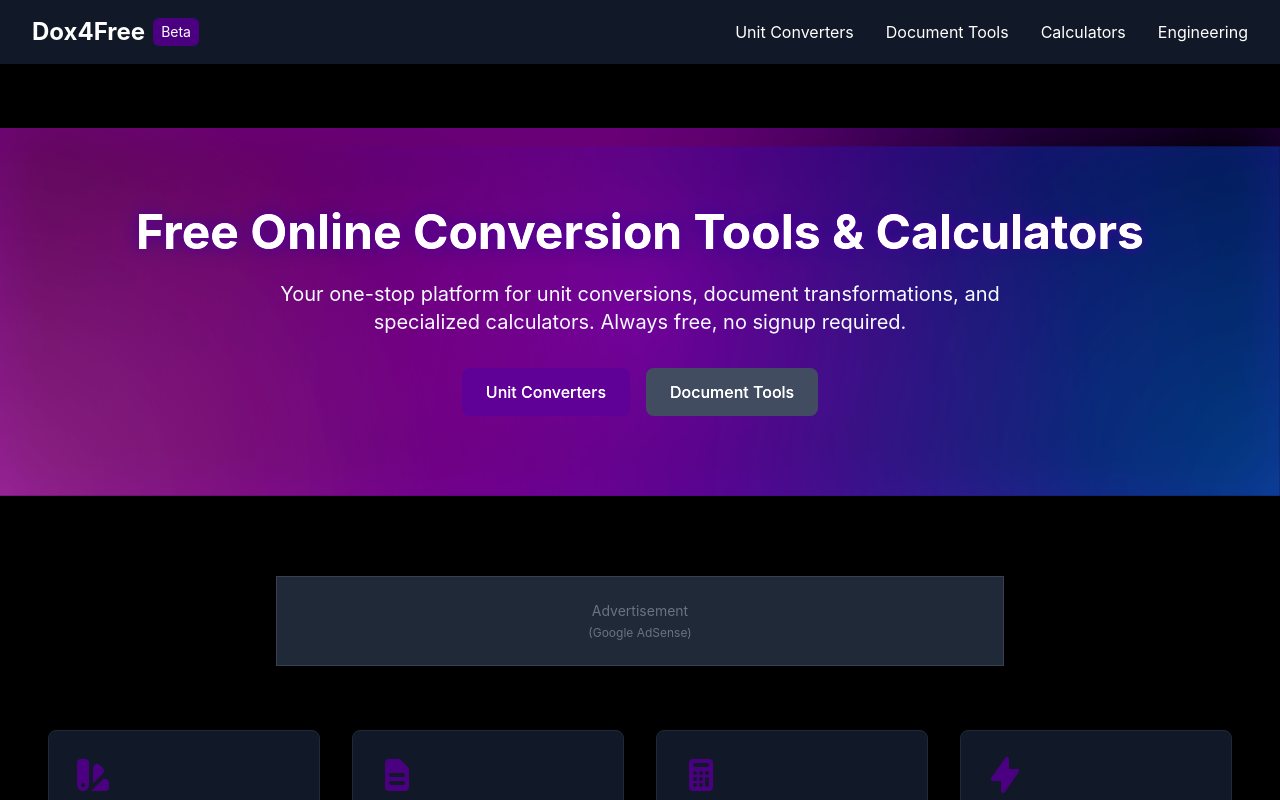
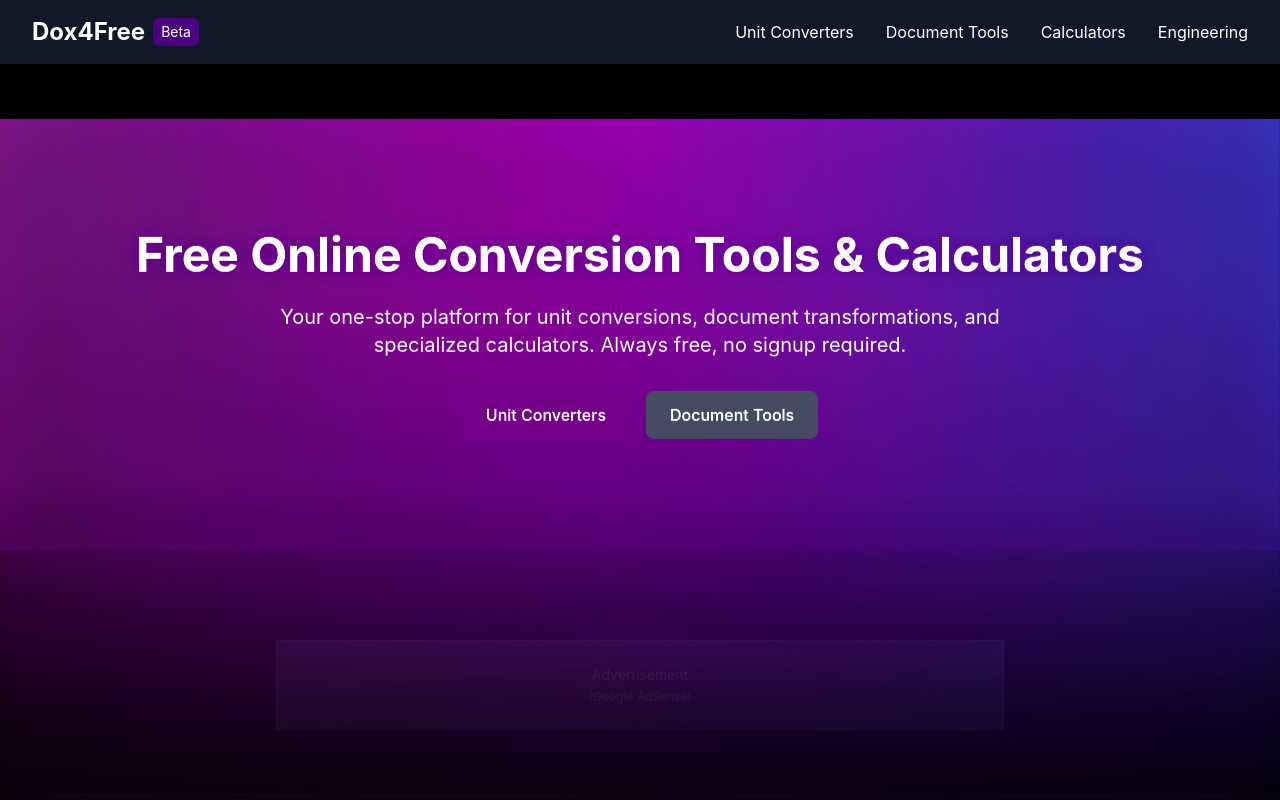
Before and after one commit to Evrenyilmaz101/dox4free, a React (Create React App) app: page / in a window 1280 px wide. Shown: the top 800 px of the page. Built offline with nearby package versions, Linux system fonts and the light colour scheme.

Commit message:
Extend radiating colors with smooth fade-out effect

```diff
--- a/src/index.css
+++ b/src/index.css
@@ -26,17 +26,17 @@ code {
 @keyframes pulse-slow {
   0% {
     opacity: 0.5;
-    transform: scale(0.95);
+    transform: scale(0.98);
     filter: brightness(0.8) saturate(0.9);
   }
   50% {
     opacity: 1;
-    transform: scale(1.05);
+    transform: scale(1.02);
     filter: brightness(1.3) saturate(1.5);
   }
   100% {
     opacity: 0.5;
-    transform: scale(0.95);
+    transform: scale(0.98);
     filter: brightness(0.8) saturate(0.9);
   }
 }
@@ -44,40 +44,41 @@ code {
 @keyframes pulse-reverse {
   0% {
     opacity: 0.6;
-    transform: scale(1.1);
+    transform: scale(1.05);
     filter: brightness(0.9) saturate(1);
   }
   50% {
     opacity: 0.9;
-    transform: scale(0.95);
+    transform: scale(0.98);
     filter: brightness(1.4) saturate(1.6);
   }
   100% {
     opacity: 0.6;
-    transform: scale(1.1);
+    transform: scale(1.05);
     filter: brightness(0.9) saturate(1);
   }
 }
 
-@keyframes rotate-slow {
-  0% {
-    transform: rotate(0deg) scale(1);
+/* Float animation for gradual vertical movement */
+@keyframes float {
+  0%, 100% {
+    transform: translateY(0);
   }
-  100% {
-    transform: rotate(360deg) scale(1);
+  50% {
+    transform: translateY(-10px);
   }
 }
 
 .hero-gradient-1 {
-  animation: pulse-slow 8s ease-in-out infinite;
+  animation: pulse-slow 15s ease-in-out infinite;
 }
 
 .hero-gradient-2 {
-  animation: pulse-reverse 12s ease-in-out infinite;
+  animation: pulse-reverse 18s ease-in-out infinite;
 }
 
 .hero-gradient-3 {
-  animation: pulse-slow 10s ease-in-out infinite 2s;
+  animation: pulse-slow 20s ease-in-out infinite 3s;
 }
 
 /* Additional animation for extra effect */
@@ -86,13 +87,13 @@ code {
     filter: brightness(0.9) hue-rotate(0deg);
   }
   25% {
-    filter: brightness(1.3) hue-rotate(15deg);
+    filter: brightness(1.2) hue-rotate(15deg);
   }
   50% {
-    filter: brightness(1.1) hue-rotate(-5deg);
+    filter: brightness(1) hue-rotate(-5deg);
   }
   75% {
-    filter: brightness(1.3) hue-rotate(-15deg);
+    filter: brightness(1.2) hue-rotate(-15deg);
   }
   100% {
     filter: brightness(0.9) hue-rotate(0deg);
@@ -100,7 +101,7 @@ code {
 }
 
 .hero-container {
-  animation: glow 15s ease-in-out infinite;
+  animation: glow 20s ease-in-out infinite, float 15s ease-in-out infinite;
   position: relative;
   box-shadow: 0 0 60px rgba(130, 0, 255, 0.3) inset;
 }
--- a/src/pages/HomePage.tsx
+++ b/src/pages/HomePage.tsx
@@ -59,46 +59,61 @@ const HomePage: React.FC = () => {
     <div className="max-w-7xl mx-auto px-4 sm:px-6 lg:px-8 py-12">
       {/* Hero Section with Radiating Effect - Full width, no border */}
       <div
-        className="relative text-center mb-20 py-20 -mx-4 sm:-mx-6 lg:-mx-8 overflow-hidden hero-container"
+        className="relative text-center mb-20 pt-28 pb-28 -mx-4 sm:-mx-6 lg:-mx-8 overflow-visible hero-container"
         style={{
           marginLeft: 'calc(-50vw + 50%)',
           marginRight: 'calc(-50vw + 50%)',
           width: '100vw',
+          position: 'relative',
         }}
       >
-        {/* Gradient background with stronger colors */}
-        <div className="absolute inset-0 overflow-hidden">
-          {/* Purple gradient - brighter, more intense */}
+        {/* Extended gradient background with fade-out effect */}
+        <div className="absolute inset-0 overflow-visible" style={{ height: '130%' }}>
+          {/* Purple gradient - extending downward */}
           <div
             className="absolute inset-0 opacity-90 hero-gradient-1"
             style={{
-              background: 'radial-gradient(circle at center, rgba(170, 0, 255, 0.7) 0%, rgba(120, 0, 255, 0.35) 45%, rgba(0, 0, 0, 0) 90%)',
-              transform: 'scale(1.2)'
+              background: 'radial-gradient(circle at top center, rgba(170, 0, 255, 0.7) 0%, rgba(120, 0, 255, 0.35) 45%, rgba(0, 0, 0, 0) 100%)',
+              transform: 'scale(1.5)',
+              transformOrigin: 'top center',
+              height: '150%',
             }}
           ></div>
 
-          {/* Blue gradient - brighter, more vibrant */}
+          {/* Blue gradient - extending downward */}
           <div
             className="absolute inset-0 opacity-80 hero-gradient-2"
             style={{
-              background: 'radial-gradient(circle at bottom right, rgba(0, 80, 255, 0.7) 0%, rgba(0, 30, 200, 0.35) 45%, rgba(0, 0, 0, 0) 85%)',
-              transform: 'scale(1.5)',
-              transformOrigin: 'bottom right'
+              background: 'radial-gradient(circle at top right, rgba(0, 80, 255, 0.7) 0%, rgba(0, 30, 200, 0.35) 45%, rgba(0, 0, 0, 0) 100%)',
+              transform: 'scale(1.8)',
+              transformOrigin: 'top right',
+              height: '150%',
             }}
           ></div>
 
-          {/* Additional purple gradient from left - brighter */}
+          {/* Additional purple gradient - extending downward */}
           <div
             className="absolute inset-0 opacity-80 hero-gradient-3"
             style={{
-              background: 'radial-gradient(circle at bottom left, rgba(200, 70, 255, 0.7) 0%, rgba(160, 0, 240, 0.35) 40%, rgba(0, 0, 0, 0) 80%)',
-              transform: 'scale(1.5)',
-              transformOrigin: 'bottom left'
+              background: 'radial-gradient(circle at top left, rgba(200, 70, 255, 0.7) 0%, rgba(160, 0, 240, 0.35) 40%, rgba(0, 0, 0, 0) 100%)',
+              transform: 'scale(1.8)',
+              transformOrigin: 'top left',
+              height: '150%',
             }}
           ></div>
 
-          {/* Black overlay for text readability - reduced opacity further */}
-          <div className="absolute inset-0 bg-black opacity-30"></div>
+          {/* Gradual fade to black */}
+          <div
+            className="absolute inset-x-0 bottom-0 opacity-90"
+            style={{
+              background: 'linear-gradient(to bottom, rgba(0, 0, 0, 0) 0%, rgba(0, 0, 0, 1) 100%)',
+              height: '60%',
+              top: '65%',
+            }}
+          ></div>
+
+          {/* Black overlay for text readability with reduced opacity at bottom */}
+          <div className="absolute inset-0 bg-black opacity-20" style={{ height: '120%' }}></div>
         </div>
 
         {/* Content */}
```
